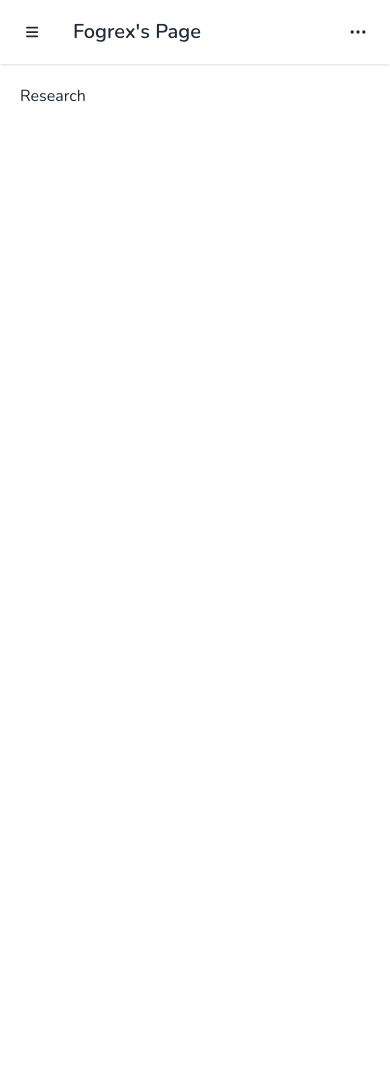
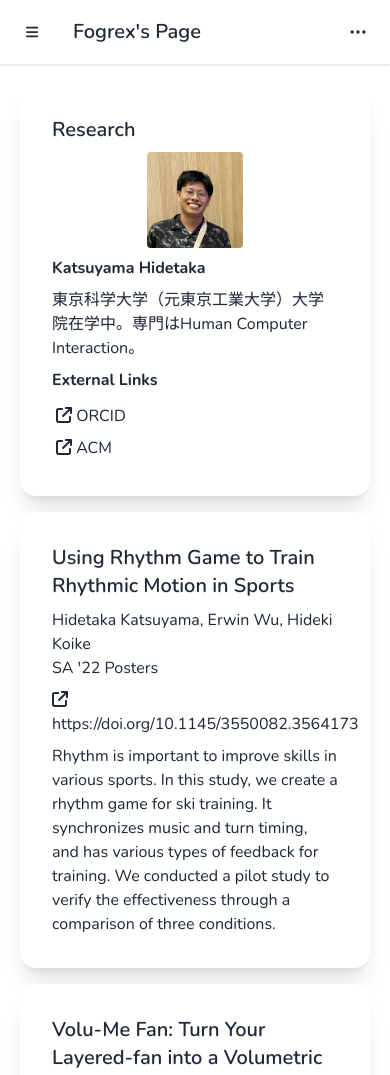
Before and after one commit to Fogrexon/GalleryPortfolio, a React (Vite) app: page /research in a window 390 px wide. Shown: the top 1075 px of the page. Before the commit the page ends 844 px from the top, so only its background shows below. Built offline with nearby package versions, Linux system fonts and the light colour scheme.

Commit message:
feat: research page

```diff
--- /dev/null
+++ b/src/components/research/ResearchCard.tsx
@@ -0,0 +1,28 @@
+import {FC} from "react";
+import {BasicCard} from "../cards/BasicCard.tsx";
+import {Link} from "react-router-dom";
+import {FontAwesomeIcon} from "@fortawesome/react-fontawesome";
+import {faArrowUpRightFromSquare} from "@fortawesome/free-solid-svg-icons";
+
+type ResearchCardProps = {
+  title: string
+  conferenceAcronym: string
+  doi: string
+  authors: string[]
+  abstract: string
+}
+
+export const ResearchCard: FC<ResearchCardProps> = ({title, conferenceAcronym, doi, authors, abstract}) => {
+  return (
+    <BasicCard title={title} className={'col-span-1 sm:col-span-3'}>
+      {authors.join(", ")}
+      <br/>
+      {conferenceAcronym}
+      <br/>
+      <Link to={doi}><FontAwesomeIcon icon={faArrowUpRightFromSquare}/> {doi}</Link>
+      <p>
+        {abstract}
+      </p>
+    </BasicCard>
+  )
+}
--- /dev/null
+++ b/src/components/research/research.json
@@ -0,0 +1,56 @@
+[
+  {
+    "title": "Using Rhythm Game to Train Rhythmic Motion in Sports",
+    "authors": [
+      "Hidetaka Katsuyama",
+      "Erwin Wu",
+      "Hideki Koike"
+    ],
+    "conferenceAcronym": "SA '22 Posters",
+    "doi": "https://doi.org/10.1145/3550082.3564173",
+    "abstract": "Rhythm is important to improve skills in various sports. In this study, we create a rhythm game for ski training. It synchronizes music and turn timing, and has various types of feedback for training. We conducted a pilot study to verify the effectiveness through a comparison of three conditions."
+  },
+  {
+    "title": "Volu-Me Fan: Turn Your Layered-fan into a Volumetric Display",
+    "authors": [
+      "Hidetaka Katsuyama",
+      "Shio Miyafuji",
+      "Arisa Kohtani",
+      "Hideki Koike"
+    ],
+    "conferenceAcronym": "SUI '23",
+    "doi": "https://doi.org/10.1145/3607822.3618006",
+    "abstract": "This paper proposes Volu-Me, which displays multi-layer images by projecting onto a layered-fan rotating at high speed. In this system, each propeller part of the fan is projected by a high-speed projector. The rotation of the fan is measured by a sensor, and the projected image is generated in accordance with the rotation of the propeller section, which makes the system applicable to any fan. This system enables users to observe 3D layered images without wearing special equipment, and multiple users can observe at the same time. In this paper, we implement the prototype of the system and show the results of the projections, and discuss the potential and future extension of the system."
+  },
+  {
+    "title": "SkiTech: An Alpine Skiing and Snowboarding Dataset of 3D Body Pose, Sole Pressure, and Electromyography",
+    "authors": [
+      "Erwin Wu",
+      "Takashi Matsumoto",
+      "Chen-Chieh Liao",
+      "Ruofan Liu",
+      "Hidetaka Katsuyama",
+      "Yuki Inaba",
+      "Noriko Hakamada",
+      "Yusuke Yamamoto",
+      "Yusuke Ishige",
+      "Hideki Koike"
+    ],
+    "conferenceAcronym": "MMSports '23",
+    "doi": "https://doi.org/10.1145/3606038.3616151",
+    "abstract": "Effective analysis of skills requires high-quality, multi-modal datasets, especially in the field of artificial intelligence. However, creating such datasets for extreme sports, such as alpine skiing, can be challenging due to environmental constraints. Optical and wearable sensors may not perform optimally under diverse lighting, weather, and terrain conditions. To address these challenges, we present a comprehensive skiing/snowboarding dataset using a professional motor-based simulator. Using the realistic simulator, it is easy to obtain different types of data with a small domain gap between real-world data. Common data for skill analysis are collected, including camera images, 3D body pose, sole pressure, and leg electromyography, from athletes of different levels. Another key aspect is the comparison of cross-modal baselines, highlighting the versatility of the data across modalities. In addition, a real-world pilot test is conducted to assess the practical applicability and data robustness."
+  },
+  {
+    "title": "MOSion: Gaze Guidance with Motion-triggered Visual Cues by Mosaic Patterns",
+    "authors": [
+      "Arisa Kohtani",
+      "Shio Miyafuji",
+      "Keishiro Uragaki",
+      "Hidetaka Katsuyama",
+      "Hideki Koike"
+    ],
+    "conferenceAcronym": "CHI '24",
+    "doi": "https://doi.org/10.1145/3613904.3642577",
+    "abstract": "We propose a gaze-guiding method called MOSion to adjust the guiding strength reacted to observers’ motion based on a high-speed projector and the afterimage effect in the human vision system. Our method decomposes the target area into mosaic patterns to embed visual cues in the perceived images. The patterns can only direct the attention of the moving observers to the target area. The stopping observer can see the original image with little distortion because of light integration in the visual perception. The precomputation of the patterns provides the adaptive guiding effect without tracking devices and computational costs depending on the movements. The evaluation and the user study show that the mosaic decomposition enhances the perceived saliency with a few visual artifacts, especially in moving conditions. Our method embedded in white lights works in various situations such as planar posters, advertisements, and curved objects."
+  }
+]
--- a/src/components/sidebar/index.tsx
+++ b/src/components/sidebar/index.tsx
@@ -26,9 +26,12 @@ export const Sidebar: FC = () => {
           <li>
             <a>External Links</a>
             <ul>
-              <li><Link to="/"><MenuItem faIcon={faXTwitter}>Twitter(X)</MenuItem></Link></li>
-              <li><Link to="/about"><MenuItem faIcon={faGithub}>GitHub</MenuItem></Link></li>
-              <li><Link to="/about"><MenuItem faIcon={faArrowUpRightFromSquare}>Blog</MenuItem></Link></li>
+              <li><Link to="https://x.com/home" target="_blank"><MenuItem
+                faIcon={faXTwitter}>Twitter(X)</MenuItem></Link></li>
+              <li><Link to="https://github.com/Fogrexon/" target="_blank"><MenuItem faIcon={faGithub}>GitHub</MenuItem></Link>
+              </li>
+              <li><Link to="https://fogrexon.notion.site/" target="_blank"><MenuItem
+                faIcon={faArrowUpRightFromSquare}>Blog</MenuItem></Link></li>
             </ul>
           </li>
         </ul>
--- a/src/pages/about/index.tsx
+++ b/src/pages/about/index.tsx
@@ -48,17 +48,18 @@ export const About: FC = () => {
       <BasicCard title={"External Links"} className="">
         <ul>
           <li>
-            <Link to={''} className="inline-block p-1"><FontAwesomeIcon icon={faGithub}/></Link>
+            <Link to={'https://github.com/Fogrexon/'} className="inline-block p-1"><FontAwesomeIcon
+              icon={faGithub}/></Link>
           </li>
           <li>
-            <Link to={''} className="inline-block p-1"><FontAwesomeIcon icon={faXTwitter}/></Link>
+            <Link to={'https://x.com/home'} className="inline-block p-1"><FontAwesomeIcon icon={faXTwitter}/></Link>
           </li>
           <li>
-            <Link to={''} className="inline-block p-1">traP Blog <FontAwesomeIcon
+            <Link to={'https://trap.jp/author/fogrex/'} className="inline-block p-1">traP Blog <FontAwesomeIcon
               icon={faArrowUpRightFromSquare}/></Link>
           </li>
           <li>
-            <Link to={''} className="inline-block p-1">Hatena Blog <FontAwesomeIcon
+            <Link to={'https://fogrexon.notion.site/'} className="inline-block p-1">Private Blog<FontAwesomeIcon
               icon={faArrowUpRightFromSquare}/></Link>
           </li>
         </ul>
--- a/src/pages/research/index.tsx
+++ b/src/pages/research/index.tsx
@@ -1,5 +1,50 @@
 import {FC} from "react";
+import {BasicCard} from "../../components/cards/BasicCard.tsx";
+import realface from '../../assets/realface.jpg'
+import {Link} from "react-router-dom";
+import {faArrowUpRightFromSquare} from "@fortawesome/free-solid-svg-icons";
+import {FontAwesomeIcon} from "@fortawesome/react-fontawesome";
+import researchList from '../../components/research/research.json';
+import {ResearchCard} from "../../components/research/ResearchCard.tsx";
 
 export const Research: FC = () => {
-  return <div>Research</div>;
+  return (
+    <div className="w-full grid grid-cols-1 sm:grid-cols-3 gap-4">
+      <BasicCard title={"Research"} className={"col-span-1 sm:col-span-3"}>
+        <div className="avatar h-full flex justify-center items-center">
+          <div className="h-24 w-24 rounded">
+            <img src={realface}/>
+          </div>
+        </div>
+        <h3 className={"font-bold"}>Katsuyama Hidetaka</h3>
+        <p>
+          東京科学大学（元東京工業大学）大学院在学中。専門はHuman Computer Interaction。
+        </p>
+        <h3 className={"font-bold"}>External Links</h3>
+        <ul>
+          <li>
+            <Link to={'https://orcid.org/0000-0001-6221-1303'} className="inline-block p-1"
+                  target={'_blank'}><FontAwesomeIcon icon={faArrowUpRightFromSquare}/> ORCID</Link>
+          </li>
+          <li>
+            <Link to={'https://dl.acm.org/profile/99660657862'} className={"inline-block p-1"}
+                  target={'_blank'}><FontAwesomeIcon icon={faArrowUpRightFromSquare}/> ACM</Link>
+          </li>
+        </ul>
+      </BasicCard>
+      {
+        researchList.map((research) => {
+          return (
+            <ResearchCard title={research.title}
+                          conferenceAcronym={research.conferenceAcronym}
+                          doi={research.doi}
+                          authors={research.authors}
+                          abstract={research.abstract}
+                          key={research.doi}
+            />
+          )
+        })
+      }
+    </div>
+  )
 }
```
Also changed, not shown: src/assets/realface.jpg (added).
